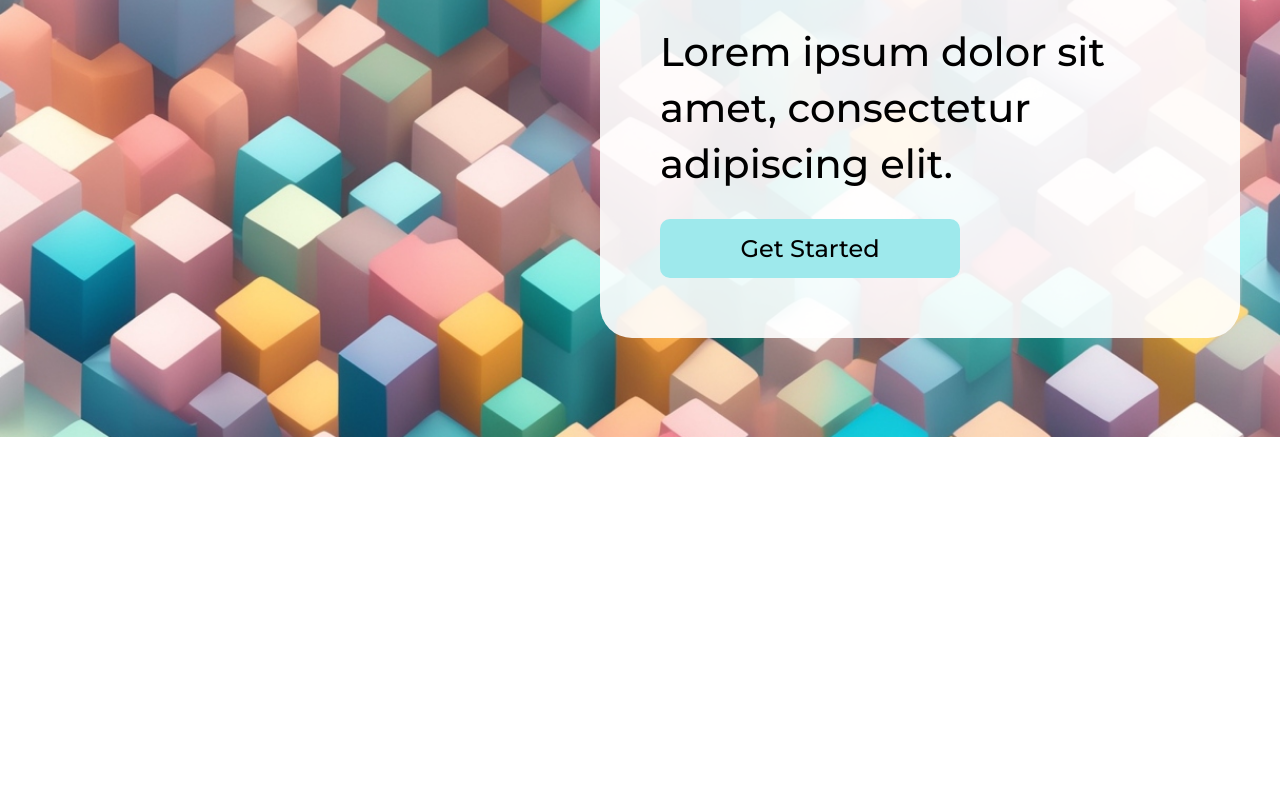
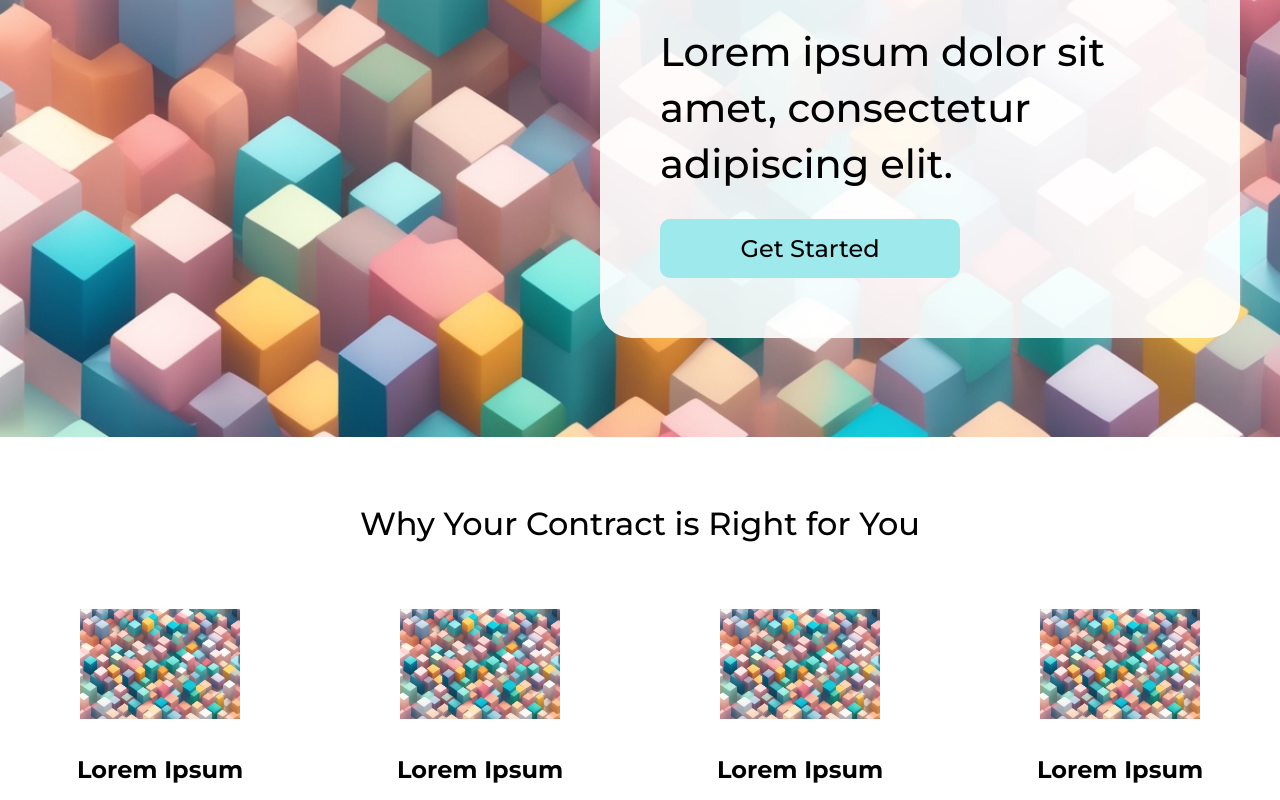
Before and after one commit to Topupchips/Block-Broker, a React (Vite) app in the folder mlh-w3-hackathon-frontend/: page / in a window 1280 px wide. Shown: the part 290-1090 px from the top of the page. Before the commit the page ends 800 px from the top, so only its background shows below. Built offline with nearby package versions, Linux system fonts and the light colour scheme.

Commit message:
Added why section need icons

```diff
--- a/mlh-w3-hackathon-frontend/src/App.css
+++ b/mlh-w3-hackathon-frontend/src/App.css
@@ -1,11 +1,21 @@
+
 h1, h2, h3, p, a, button p{
   font-family: 'Montserrat', sans-serif;
 }
+/* Headings */
 h1{
   line-height: 3.5rem;
   font-size: 2.5rem;
   font-weight: 500;
 }
+h2{
+  font-size: 2rem;
+  font-weight: 500;
+}
+h3{
+  font-size: 1.5rem;
+}
+
 button{
   font-weight: 500;
 }
@@ -87,4 +97,35 @@ body{
   font-size: 1.5rem;
 }
 
+.foldoutContainer{
+  max-width: 100%;
+  display: flex;
+  padding: o 7%;
+}
+
+.foldoutContainer > *{
+  width: 100%;
+}
+.foldoutImageContainer{
+  max-width: 200px;
+  padding: 0px 20px;
+  box-sizing: border-box;
+  margin: auto;
+}
+
+.foldoutImageContainer img{
+  max-width: 100%;
+}
+
+.foldoutImageTitle h3{
+  margin-top: 2rem;
+  margin-bottom: 1rem;
+  text-align: center;
+}
+
+h2.whyHeading{
+  text-align: center;
+  padding: 40px;
+}
+
 /* End Home */
--- a/mlh-w3-hackathon-frontend/src/pages/Home.jsx
+++ b/mlh-w3-hackathon-frontend/src/pages/Home.jsx
@@ -1,5 +1,7 @@
 //Section Imports
 import Header from '../sections/Header.jsx';
+import TitledImage from '../sections/TitledImage.jsx';
+import testImg from "../assets/aeee5775-208f-43da-a5e2-cf109c564c8a.jpeg";
 
 function Home() {
 
@@ -14,8 +16,15 @@ function Home() {
 
 function HomeWhy(){
   return (
-    <>
-    </>
+    <div className="HomeWhy">
+      <h2 className="whyHeading">Why Your Contract is Right for You</h2>
+      <div className='foldoutContainer'>
+          <TitledImage title="Lorem Ipsum" imgUrl={testImg} alt='tbd' compId='why1'/>
+          <TitledImage title="Lorem Ipsum" imgUrl={testImg} alt='tbd' compId='why2'/>
+          <TitledImage title="Lorem Ipsum" imgUrl={testImg} alt='tbd' compId='why3'/>
+          <TitledImage title="Lorem Ipsum" imgUrl={testImg} alt='tbd' compId='why4'/>
+      </div>
+    </div>
   );
 }
 
--- /dev/null
+++ b/mlh-w3-hackathon-frontend/src/sections/TitledImage.jsx
@@ -0,0 +1,21 @@
+import React from 'react';
+
+function TitledImage(props){
+
+
+    //console.log("foldedOut: " + this.state.foldedOut.toString() + ", class: " + foldOutClass);
+    return (
+            <div className="ImageFoldout" id={props.compId}>
+                <div className='foldoutImageContainer'>
+                    <img src={props.imgUrl} alt={props.alt}/>
+                </div>
+                <div className="foldoutSummary">
+                </div>
+                <div className='foldoutImageTitle'>
+                    <h3>{props.title}</h3>
+                </div>
+            </div>
+    );
+}
+
+export default TitledImage;
```
